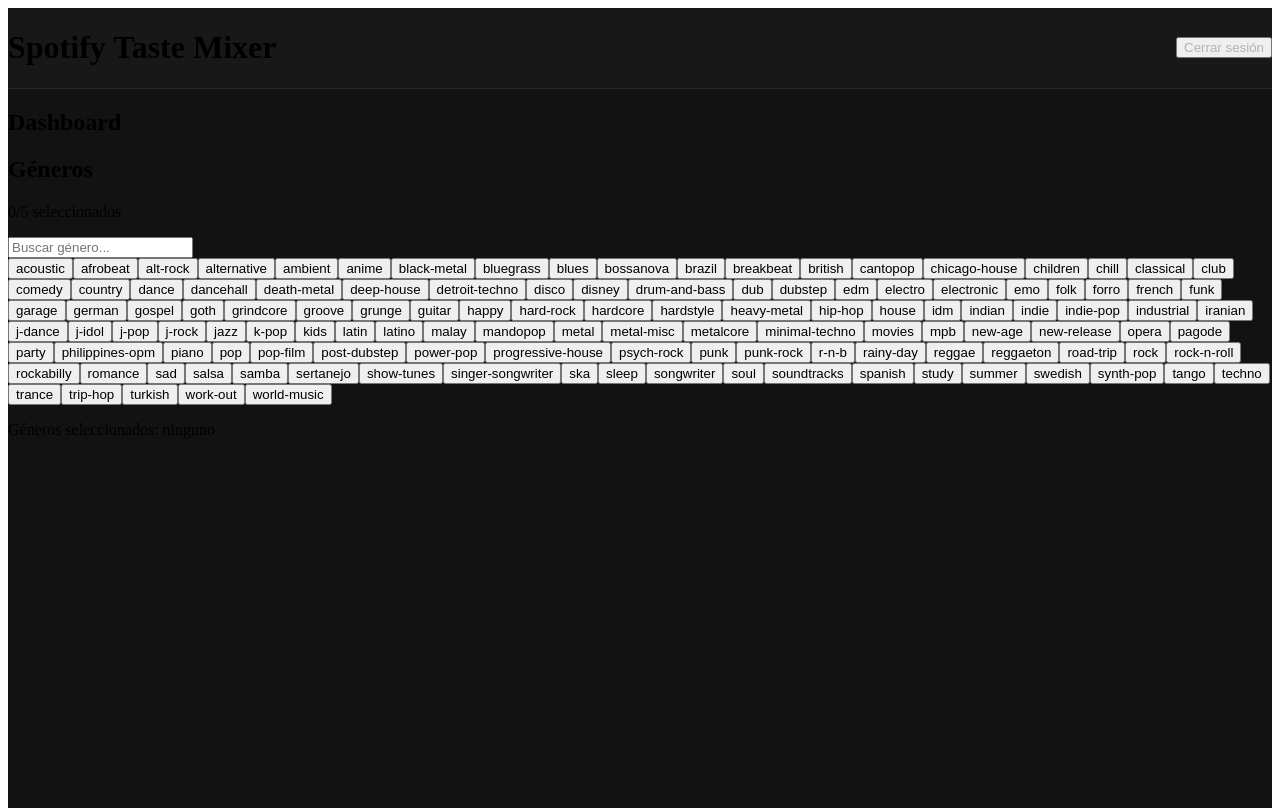
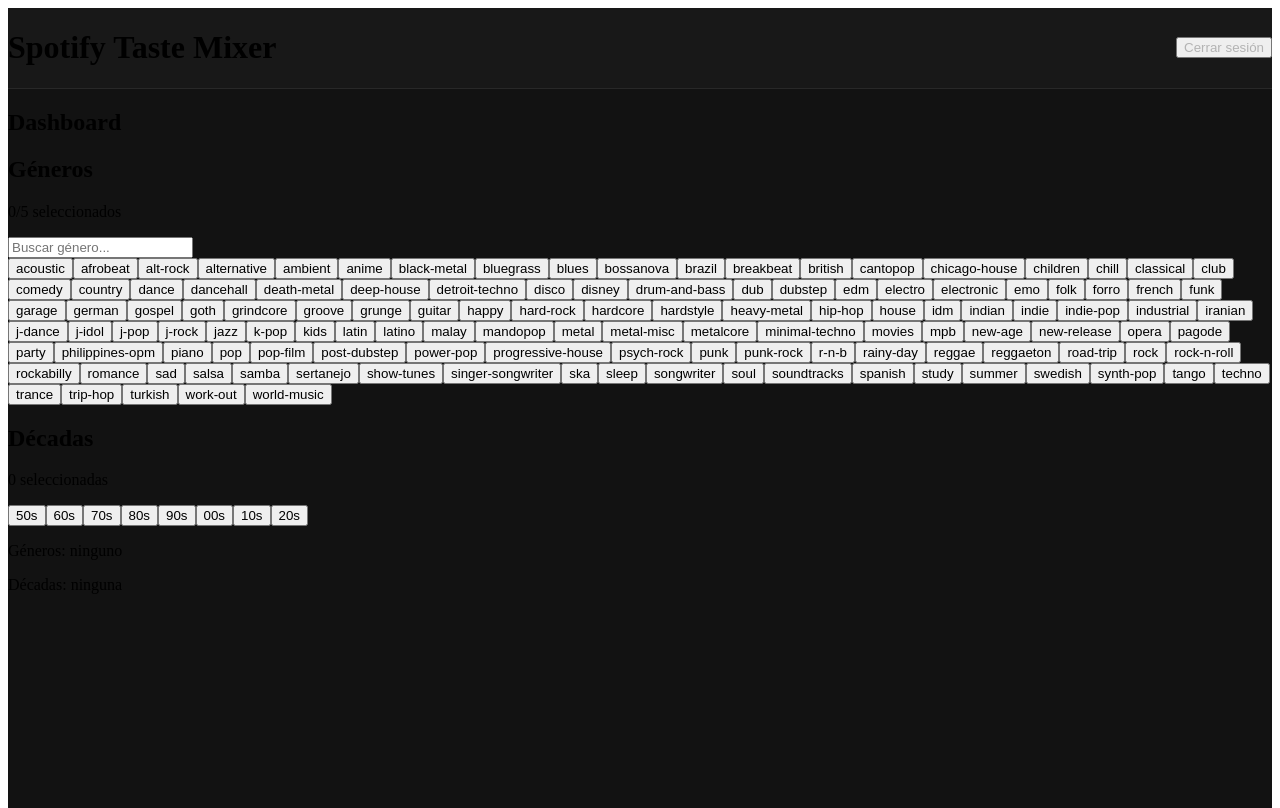
Before and after one commit to DanielPeraltaLlamas/SpotifyMixerDanielPeralta, a Next.js app in the folder spotify-taste-mixer-danielperalta/: page /dashboard in a window 1280 px wide. Built offline with nearby package versions, Linux system fonts and the light colour scheme; sample sign-in values are in the browser's storage.

Commit message:
Widget de decadas

```diff
--- a/spotify-taste-mixer-danielperalta/src/app/dashboard/page.js
+++ b/spotify-taste-mixer-danielperalta/src/app/dashboard/page.js
@@ -4,11 +4,13 @@
 import { isAuthenticated } from '@/lib/auth';
 import Header from '@/components/Header';
 import GenreWidget from '@/components/widgets/GenreWidget';
+import DecadeWidget from '@/components/widgets/DecadeWidget';
 
 export default function Dashboard() {
   const router = useRouter();
   const [loading, setLoading] = useState(true);
   const [selectedGenres, setSelectedGenres] = useState([]);
+  const [selectedDecades, setSelectedDecades] = useState([]);
 
   useEffect(() => {
     const checkAuth = async () => {
@@ -38,8 +40,13 @@
           onSelect={setSelectedGenres}
           selectedItems={selectedGenres}
         />
+        <DecadeWidget
+          onSelect={setSelectedDecades}
+          selectedItems={selectedDecades}
+        />
         <div className="mt-4 text-white">
-          <p>Géneros seleccionados: {selectedGenres.join(', ') || 'ninguno'}</p>
+          <p>Géneros: {selectedGenres.join(', ') || 'ninguno'}</p>
+          <p>Décadas: {selectedDecades.join(', ') || 'ninguna'}</p>
         </div>
       </main>
     </div>
--- /dev/null
+++ b/spotify-taste-mixer-danielperalta/src/components/widgets/DecadeWidget.jsx
@@ -0,0 +1,40 @@
+'use client';
+
+const DECADES = [
+  { label: '50s', value: '1950' },
+  { label: '60s', value: '1960' },
+  { label: '70s', value: '1970' },
+  { label: '80s', value: '1980' },
+  { label: '90s', value: '1990' },
+  { label: '00s', value: '2000' },
+  { label: '10s', value: '2010' },
+  { label: '20s', value: '2020' },
+];
+
+export default function DecadeWidget({ onSelect, selectedItems = [] }) {
+  const toggleDecade = (value) => {
+    if (selectedItems.includes(value)) {
+      onSelect(selectedItems.filter(d => d !== value));
+    } else {
+      onSelect([...selectedItems, value]);
+    }
+  };
+
+  return (
+    <div>
+      <h2>Décadas</h2>
+      <p>{selectedItems.length} seleccionadas</p>
+
+      <div>
+        {DECADES.map(({ label, value }) => (
+          <button
+            key={value}
+            onClick={() => toggleDecade(value)}
+          >
+            {selectedItems.includes(value) ? '✓ ' : ''}{label}
+          </button>
+        ))}
+      </div>
+    </div>
+  );
+}
```
